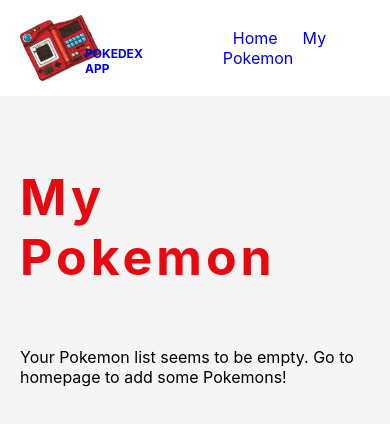
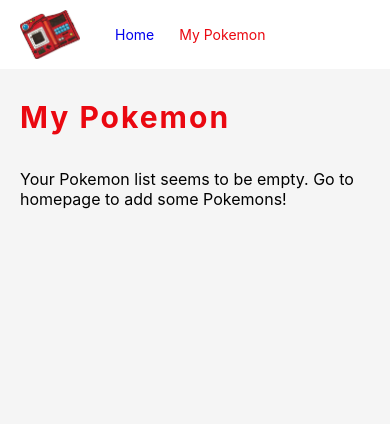
Before and after one commit to Tinmar3/PokemoniInf, a React (Create React App) app: page /myPokemon in a window 390 px wide. Shown: the top 424 px of the page. Built offline with nearby package versions, Linux system fonts and the light colour scheme.

Commit message:
pokemon details mobile

```diff
--- a/src/App.js
+++ b/src/App.js
@@ -4,7 +4,7 @@
   BrowserRouter as Router,
   Switch,
   Route,
-  Link
+  NavLink
 } from 'react-router-dom'
 import Home from './Pages/Home/Home'
 import PokemonDetails from './Pages/PokemonDetails/PokemonDetailsContainer'
@@ -21,13 +21,13 @@
       <Router>
         <header>
           <div className="container">
-            <Link to="/" className="header__ImgWrap">
+            <NavLink exact={true} to="/" className="header__ImgWrap">
               <img src="/pokedex.png" />
-              <span>POKEDEX APP</span>
-            </Link>
+              <span>POKEDEX</span>
+            </NavLink>
             <nav>
-              <Link to="/">Home</Link>
-              <Link to="/myPokemon">My Pokemon</Link>
+              <NavLink exact={true} to="/">Home</NavLink>
+              <NavLink to="/myPokemon">My Pokemon</NavLink>
             </nav>
           </div>
         </header>
--- a/src/App.scss
+++ b/src/App.scss
@@ -3,6 +3,10 @@
   &:visited {
     color: inherit;
   }
+}
+
+* {
+  box-sizing: border-box;
 }
 
 body {
@@ -23,6 +27,16 @@
   margin-bottom: 60px;
   display: flex;
   align-items: center;
+  @media only screen and (max-width: 992px) {
+    font-size: 30px;
+    margin-bottom: 35px;
+    letter-spacing: 2px;
+  }
+  @media only screen and (max-width: 768px) {
+    flex-direction: column;
+    align-items: start;
+    line-height: 1.1;
+  }
 }
 
 .container {
@@ -35,6 +49,9 @@
 main {
   padding: 0 0 40px;
   margin-top: calc(97px + 70px);
+  @media only screen and (max-width: 768px) {
+    margin-top: calc(71px + 30px);
+  }
 }
 
 header {
@@ -46,8 +63,14 @@
   right: 0;
   top: 0;
   z-index: 3;
+  @media only screen and (max-width: 768px) {
+    padding: 10px 0;
+  }
   img {
     width: 80px;
+    @media only screen and (max-width: 768px) {
+      width: 60px;
+    }
   }
   .container {
     display: flex;
@@ -64,6 +87,13 @@
     margin-left: -15px;
     font-size: 12px;
     font-weight: bold;
+    @media only screen and (max-width: 768px) {
+      font-size: 10px;
+      margin-bottom: 0;
+    }
+    @media only screen and (max-width: 450px) {
+      display: none;
+    }
   }
 }
 
@@ -77,9 +107,13 @@
     &:visited {
       color: inherit;
     }
-    &:hover {
+    &:hover, &.active {
       color: #ea0810;
     }
+  }
+  @media only screen and (max-width: 768px) {
+    margin-left: 25px;
+    font-size: 14px;
   }
 }
 
@@ -108,13 +142,21 @@
 
 /* Safari */
 @-webkit-keyframes spin {
-  0% { -webkit-transform: rotate(0deg); }
-  100% { -webkit-transform: rotate(360deg); }
+  0% {
+    -webkit-transform: rotate(0deg);
+  }
+  100% {
+    -webkit-transform: rotate(360deg);
+  }
 }
 
 @keyframes spin {
-  0% { transform: rotate(0deg); }
-  100% { transform: rotate(360deg); }
+  0% {
+    transform: rotate(0deg);
+  }
+  100% {
+    transform: rotate(360deg);
+  }
 }
 
 /* width */
--- a/src/Pages/PokemonDetails/PokemonDetails.js
+++ b/src/Pages/PokemonDetails/PokemonDetails.js
@@ -54,9 +54,9 @@
       <div className="container pokemonDetails">
         {showLoader && <div className="loader__Wrap"><div className="loader"></div></div>}
         <h1>{ this.replaceDashWithSpace(pokemonData.name) }
-          {isInMyPokemonList(pokemonData.name)
+          { isInMyPokemonList(pokemonData.name)
             ? <span onClick={ () => removeFromMyPokemon(pokemonData.name) }>- Remove from My Pokemon</span>
-            : <span onClick={ () => addToMyPokemon(pokemonData.name, pokemonData.sprites.front_default) }>+ Add to My Pokemon</span>}
+            : <span onClick={ () => addToMyPokemon(pokemonData.name, pokemonData.sprites.front_default) }>+ Add to My Pokemon</span> }
         </h1>
         <div className="pokemonDetails__Wrap">
           {(mainImagePresent === true) &&
--- a/src/Pages/PokemonDetails/PokemonDetails.scss
+++ b/src/Pages/PokemonDetails/PokemonDetails.scss
@@ -1,10 +1,5 @@
 .pokemonDetails {
     h1 {
-        color: #ea0810;
-        letter-spacing: 4px;
-        margin-bottom: 60px;
-        display: flex;
-        align-items: center;
         span {
             color: black;
             margin-left: auto;
@@ -13,7 +8,11 @@
             cursor: pointer;
             transition: color 0.3s ease;
             &:hover {
-              color: #ea0810;
+                color: #ea0810;
+            }
+            @media only screen and (max-width: 768px) {
+                font-size: 16px;
+                margin-top: 15px;
             }
         }
     }
@@ -21,6 +20,9 @@
 
 .pokemonDetails__Wrap {
     display: flex;
+    @media only screen and (max-width: 992px) {
+        flex-direction: column;
+    }
 }
 
 .pokemonDetails__Img {
@@ -30,6 +32,16 @@
     background-color: white;
     border-radius: 5px;
     padding: 5px;
+    @media only screen and (max-width: 1200px) {
+        margin-right: 35px;
+        height: 400px;
+        width: 400px;
+    }
+    @media only screen and (max-width: 768px) {
+        width: 100%;
+        height: auto;
+        margin-right: 0;
+    }
 }
 
 .pokemonDetails__List {
@@ -46,6 +58,9 @@
             font-weight: bold;
         }
     }
+    @media only screen and (max-width: 768px) {
+        flex-direction: column;
+    }
 }
 
 .pokemonDetails__ItemList {
```
